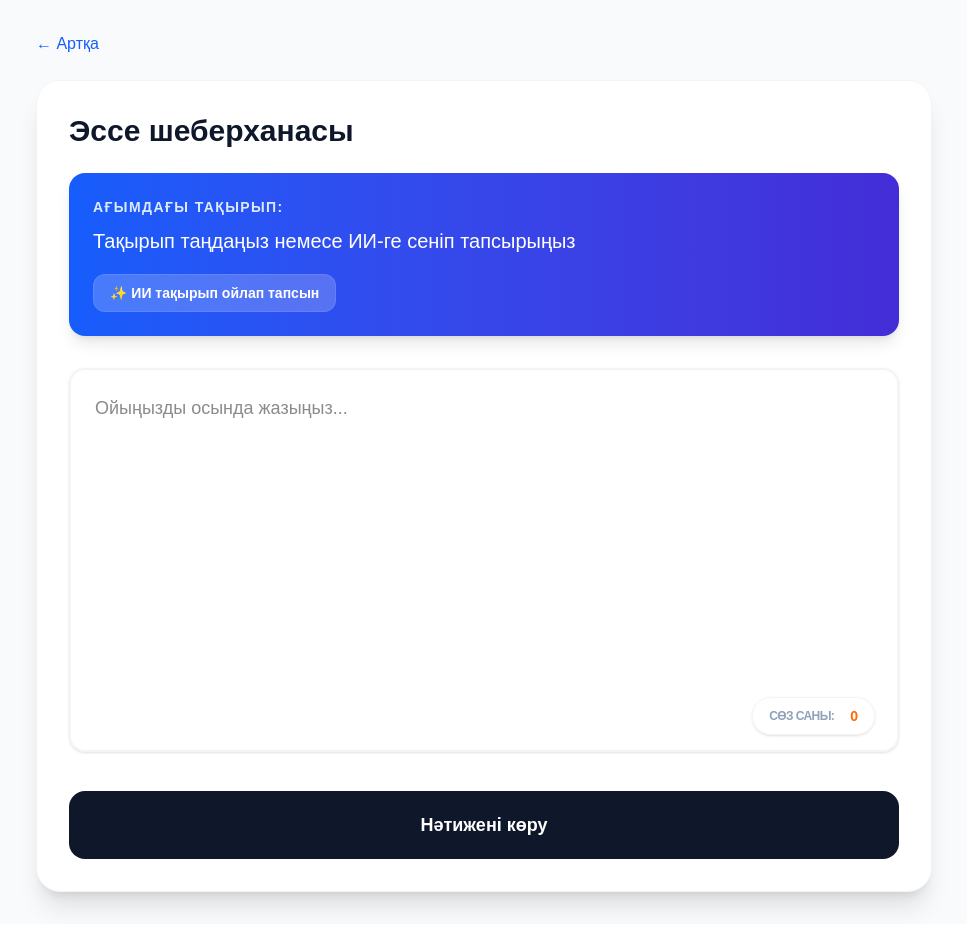
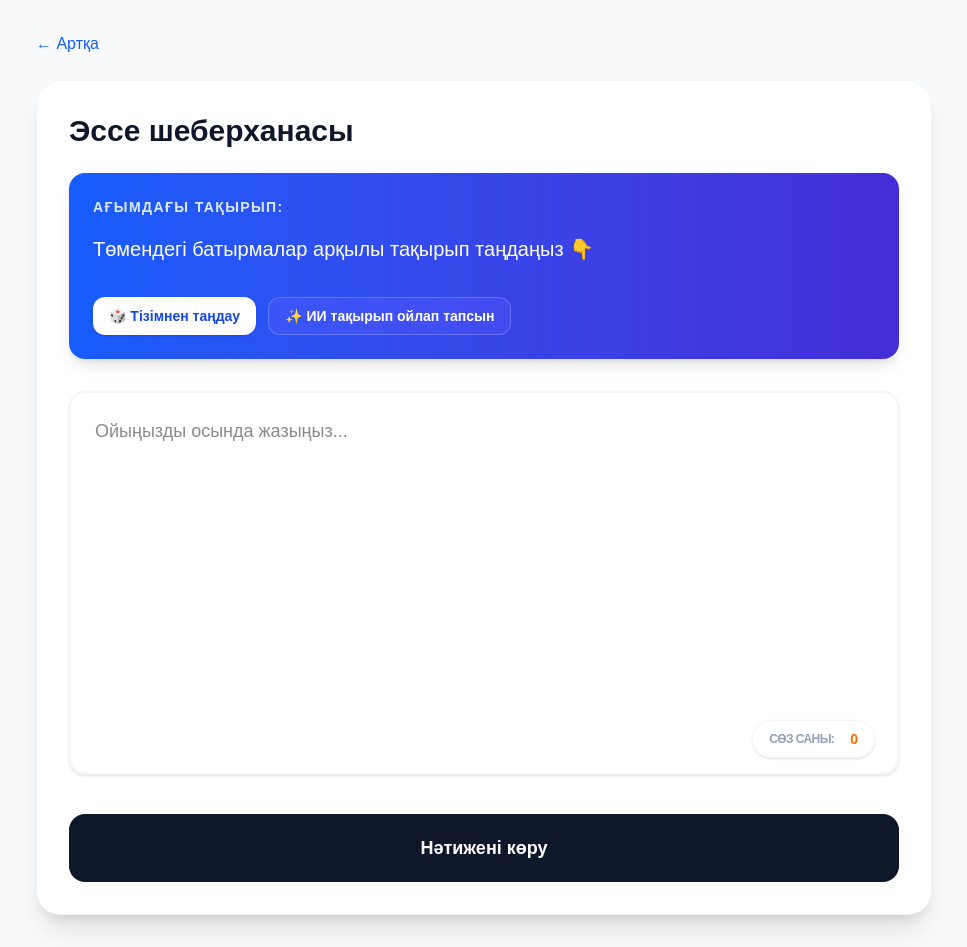
Before and after one commit to NurdauletMyrza/qazaq-olymp-ai, a Next.js app: page /essay in a window 1280 px wide. Shown: the whole page, without its empty margins (156-1123 px from the left). Before the commit the page ends 924 px from the top, so only its background shows below. Built offline with nearby package versions, Linux system fonts and the light colour scheme.

Commit message:
update: essay page

```diff
--- a/src/app/essay/page.tsx
+++ b/src/app/essay/page.tsx
@@ -1,22 +1,36 @@
 'use client';
-import { useState } from 'react';
+import { useState, useEffect } from 'react';
 import Link from 'next/link';
 
+// Бұл тізімді қалағаныңызша толықтыра аласыз
 const topics = [
     "«Абай жолы» роман-эпопеясындағы ұлттық құндылықтардың көрінісі.",
     "Қазіргі қоғамдағы жасанды интеллект: пайдасы мен қатері.",
     "Ана тілі - ұлттың басты байлығы: менің көзқарасым.",
     "Шәкәрім Құдайбердіұлының «Үш анық» шығармасындағы ар-ұят мәселесі.",
-    "Цифрлы Қазақстан: болашаққа бастар жол."
+    "Цифрлы Қазақстан: болашаққа бастар жол.",
+    "«Құлагер» поэмасындағы ақын мен халық тағдыры.",
+    "Жаһандану заманындағы ұлттық тәрбие.",
+    "Мағжан Жұмабаев поэзиясындағы түрікшілдік сарын.",
 ];
 
 export default function EssayPage() {
-    const [topic, setTopic] = useState("Тақырып таңдаңыз немесе ИИ-ге сеніп тапсырыңыз");
+    // Бастапқыда кездейсоқ тақырып тұрғаны дұрыс па, әлде бос па?
+    // Қазірше "Тақырып таңдаңыз..." деп қоямыз.
+    const [topic, setTopic] = useState("Төмендегі батырмалар арқылы тақырып таңдаңыз 👇");
     const [essay, setEssay] = useState('');
     const [result, setResult] = useState('');
     const [loading, setLoading] = useState(false);
     const [isGeneratingTopic, setIsGeneratingTopic] = useState(false);
 
+    // 1-ФУНКЦИЯ: Массивтен кездейсоқ таңдау
+    const handleRandomTopic = () => {
+        const randomIndex = Math.floor(Math.random() * topics.length);
+        setTopic(topics[randomIndex]);
+        setResult(''); // Алдыңғы нәтижені тазалау
+    };
+
+    // 2-ФУНКЦИЯ: ИИ арқылы тақырып жасау
     const generateAiTopic = async () => {
         setIsGeneratingTopic(true);
         try {
@@ -26,7 +40,8 @@ export default function EssayPage() {
                 body: JSON.stringify({ type: 'generate_topic' }),
             });
             const data = await res.json();
-            setTopic(data.text);
+            // ИИ кейде тырнақшамен қайтарады, оны тазалаймыз
+            setTopic(data.text.replace(/^"|"$/g, ''));
             setResult('');
         } catch (error) {
             alert("Тақырып ойлап табу мүмкін болмады");
@@ -37,6 +52,12 @@ export default function EssayPage() {
     const wordCount = essay.trim() === '' ? 0 : essay.trim().split(/\s+/).length;
 
     const checkEssay = async () => {
+        // Тексеру: Егер тақырып таңдалмаған болса
+        if (topic.includes("Тақырып таңдаңыз")) {
+            alert("Алдымен тақырыпты таңдаңыз!");
+            return;
+        }
+
         if (wordCount < 50) {
             alert("Эссе тым қысқа. Кем дегенде 50 сөз жазыңыз.");
             return;
@@ -61,31 +82,46 @@ export default function EssayPage() {
         setLoading(false);
     };
 
-    return (<div className="min-h-screen bg-slate-50 p-4 md:p-8">
+    return (
+        <div className="min-h-screen bg-slate-50 p-4 md:p-8">
             <div className="max-w-4xl mx-auto">
                 <Link href="/" className="text-blue-600 hover:underline mb-6 inline-block">← Артқа</Link>
 
                 <div className="bg-white rounded-3xl shadow-xl p-8 border border-slate-100">
                     <h1 className="text-3xl font-black mb-6 text-slate-900">Эссе шеберханасы</h1>
 
-                    <div className="bg-gradient-to-r from-blue-600 to-indigo-700 p-6 rounded-2xl text-white mb-8 shadow-lg">
+                    {/* Тақырып таңдау блогы */}
+                    <div className="bg-gradient-to-r from-blue-600 to-indigo-700 p-6 rounded-2xl text-white mb-8 shadow-lg transition-all">
                         <p className="text-blue-100 text-sm font-bold uppercase tracking-widest mb-2">Ағымдағы тақырып:</p>
-                        <h2 className="text-xl font-medium leading-relaxed">
-                            {isGeneratingTopic ? "✨ ИИ жаңа тақырып іздеп жатыр..." : topic}
+
+                        <h2 className="text-xl font-medium leading-relaxed min-h-[3rem] flex items-center">
+                            {isGeneratingTopic ? (
+                                <span className="animate-pulse">✨ ИИ жаңа тақырып іздеп жатыр...</span>
+                            ) : (
+                                topic
+                            )}
                         </h2>
 
-                        <div className="flex gap-3 mt-4">
+                        {/* Екі батырма: Біреуі массивтен, біреуі ИИ-ден */}
+                        <div className="flex flex-wrap gap-3 mt-6">
+                            <button
+                                onClick={handleRandomTopic}
+                                className="flex items-center gap-2 bg-white text-blue-700 px-4 py-2 rounded-xl text-sm font-bold hover:bg-blue-50 transition-all shadow-sm"
+                            >
+                                🎲 Тізімнен таңдау
+                            </button>
+
                             <button
                                 onClick={generateAiTopic}
                                 disabled={isGeneratingTopic}
-                                className="bg-white/20 hover:bg-white/30 backdrop-blur-md px-4 py-2 rounded-xl text-sm font-bold transition-all border border-white/10"
+                                className="flex items-center gap-2 bg-indigo-500/30 hover:bg-indigo-500/50 border border-white/20 backdrop-blur-md px-4 py-2 rounded-xl text-sm font-bold transition-all text-white"
                             >
                                 ✨ ИИ тақырып ойлап тапсын
                             </button>
                         </div>
                     </div>
 
-                    {/* Текстік редактор бөлімі */}
+                    {/* Текстік редактор */}
                     <div className="relative group">
                         <textarea
                             className="w-full h-96 p-6 border-2 border-slate-100 rounded-2xl focus:border-blue-500 focus:ring-4 focus:ring-blue-50/50 outline-none transition-all resize-none text-lg leading-relaxed shadow-sm group-hover:shadow-md"
@@ -95,25 +131,33 @@ export default function EssayPage() {
                         />
                         <div className="absolute bottom-6 right-6 flex items-center gap-4 bg-white/80 backdrop-blur px-4 py-2 rounded-full border border-slate-100 shadow-sm">
                             <span className="text-xs font-bold text-slate-400 uppercase tracking-tighter">Сөз саны:</span>
-                            <span className={`text-sm font-black ${essay.split(/\s+/).length < 200 ? 'text-orange-500' : 'text-green-600'}`}>
-                                {essay.trim() === '' ? 0 : essay.trim().split(/\s+/).length}
+                            <span className={`text-sm font-black ${wordCount < 200 ? 'text-orange-500' : 'text-green-600'}`}>
+                                {wordCount}
                             </span>
                         </div>
                     </div>
 
+                    {/* ТЕКСЕРУ БАТЫРМАСЫ (ТҮЗЕТІЛДІ) */}
                     <button
-                        onClick={() => {/* checkEssay функциясын шақыру */}}
-                        className="w-full mt-8 bg-slate-900 text-white py-5 rounded-2xl font-black text-lg hover:bg-blue-600 hover:shadow-2xl hover:shadow-blue-200 transition-all transform active:scale-[0.98]"
+                        onClick={checkEssay}
+                        disabled={loading}
+                        className={`w-full mt-8 py-5 rounded-2xl font-black text-lg text-white transition-all transform active:scale-[0.98] ${
+                            loading
+                                ? 'bg-slate-400 cursor-not-allowed'
+                                : 'bg-slate-900 hover:bg-blue-600 hover:shadow-2xl hover:shadow-blue-200'
+                        }`}
                     >
                         {loading ? '🔍 Сараптама жасалуда...' : 'Нәтижені көру'}
                     </button>
                 </div>
+
+                {/* Нәтиже көрсету */}
                 {result && (
-                    <div className="bg-white rounded-2xl shadow-sm p-6 border border-green-100 animate-in fade-in duration-500">
-                        <h2 className="text-xl font-bold mb-4 flex items-center">
-                            <span className="mr-2">📊</span> ИИ Нәтижесі мен Талдау
+                    <div className="bg-white rounded-2xl shadow-sm p-8 border border-green-100 animate-in fade-in slide-in-from-bottom-4 duration-500 mt-6">
+                        <h2 className="text-2xl font-bold mb-6 flex items-center text-slate-900">
+                            <span className="mr-3 text-3xl">📊</span> Сараптама нәтижесі
                         </h2>
-                        <div className="prose prose-blue max-w-none whitespace-pre-wrap text-slate-700">
+                        <div className="prose prose-blue prose-lg max-w-none whitespace-pre-wrap text-slate-700 leading-relaxed">
                             {result}
                         </div>
                     </div>
```
